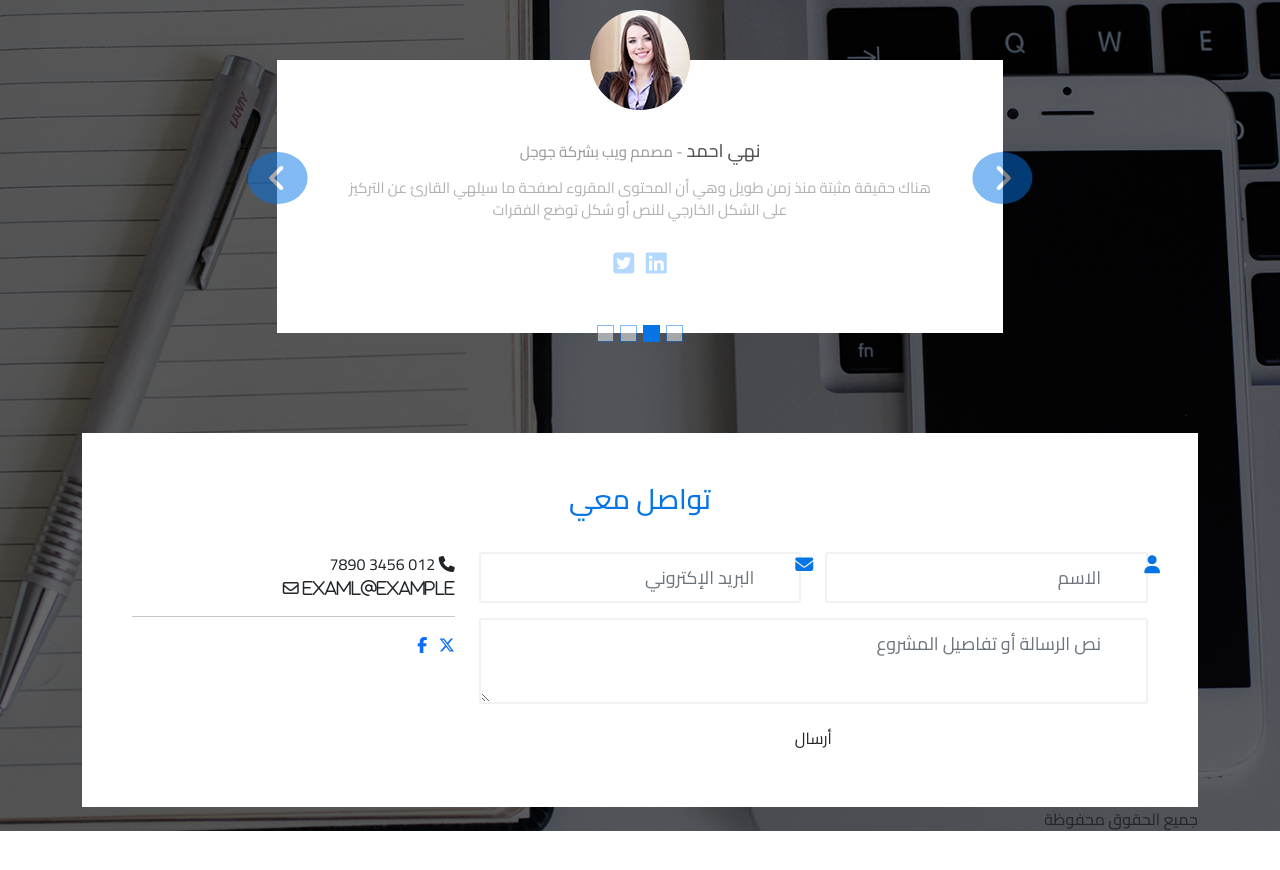
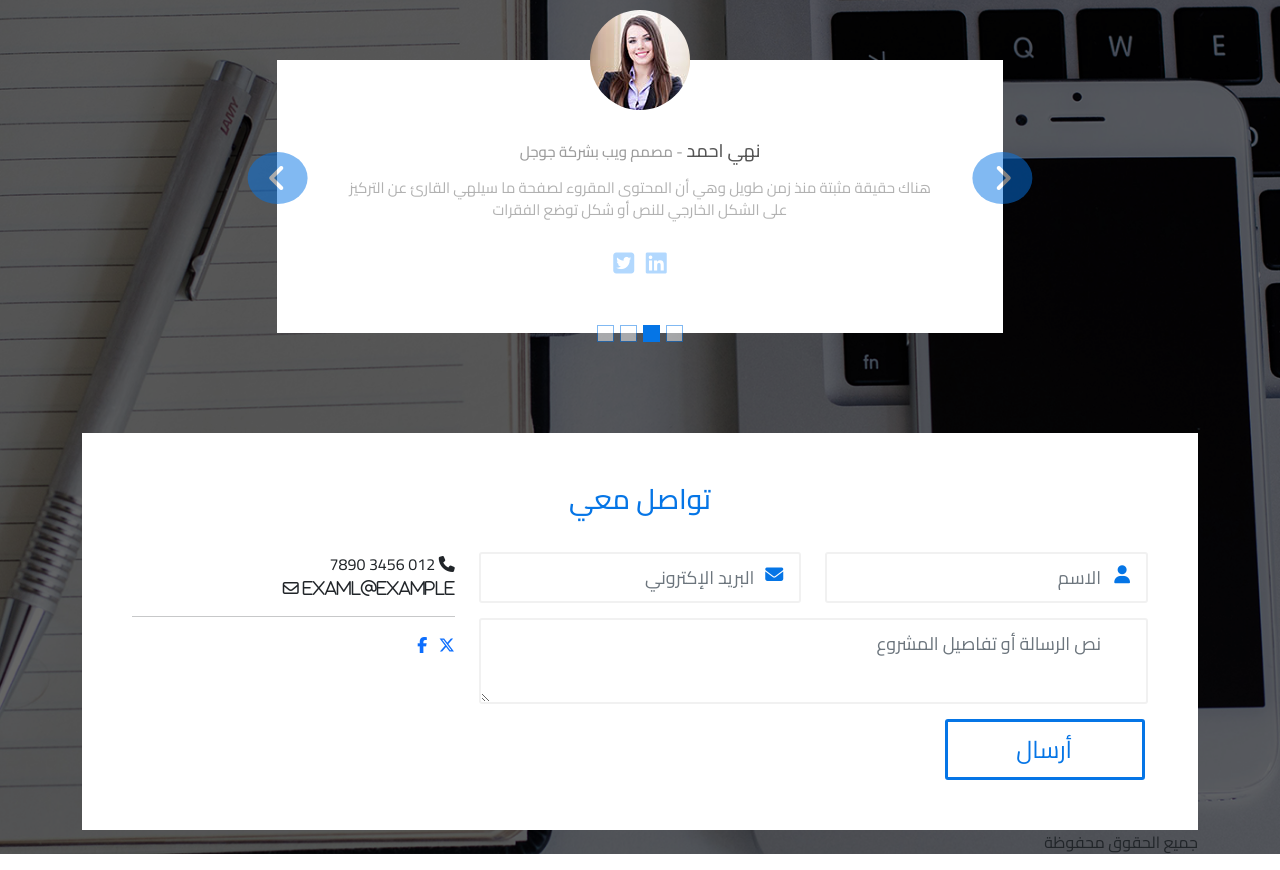
Before and after one commit to n19awaf/Landing-pages, a plain HTML site: page PORTFOLIO/index.html in a window 1280 px wide. Shown: the part 3109-3979 px from the top of the page. Before the commit the page ends 3956 px from the top, so only its background shows below. Drawn offline with nearby package versions, Linux system fonts and the light colour scheme.

Commit message:
last updated

```diff
--- a/PORTFOLIO/css/style.css
+++ b/PORTFOLIO/css/style.css
@@ -463,8 +463,8 @@ section.contacts .overlay .contact-info .contact-form .col-sm-6 {
 section.contacts .overlay .contact-info .contact-form .col-sm-6::before {
     font-family: "Font Awesome 6 Free";
     position:absolute;
-    top: 0;
-    right: 0;
+    top: 10px;
+    right: 30px;
     font-size: 18px;
     line-height: 25px;
     color: #0575e6;
@@ -478,3 +478,16 @@ section.contacts .overlay .contact-info .contact-form .col-sm-6:first-child::bef
 section.contacts .overlay .contact-info .contact-form .col-sm-6:nth-child(2)::before {
     content: "\f0e0";
 }
+
+section.contacts .overlay .contact-info .contact-form button {
+    font-size: 24px;
+    color: #0575e6;
+    line-height: 25px;
+    background-color: #fff;
+    border: 3px solid #0575e6;
+    padding: 15px 70px;
+    border-radius: 3px;
+    max-width: 200px;
+    margin-right: 15px;
+
+}
```
